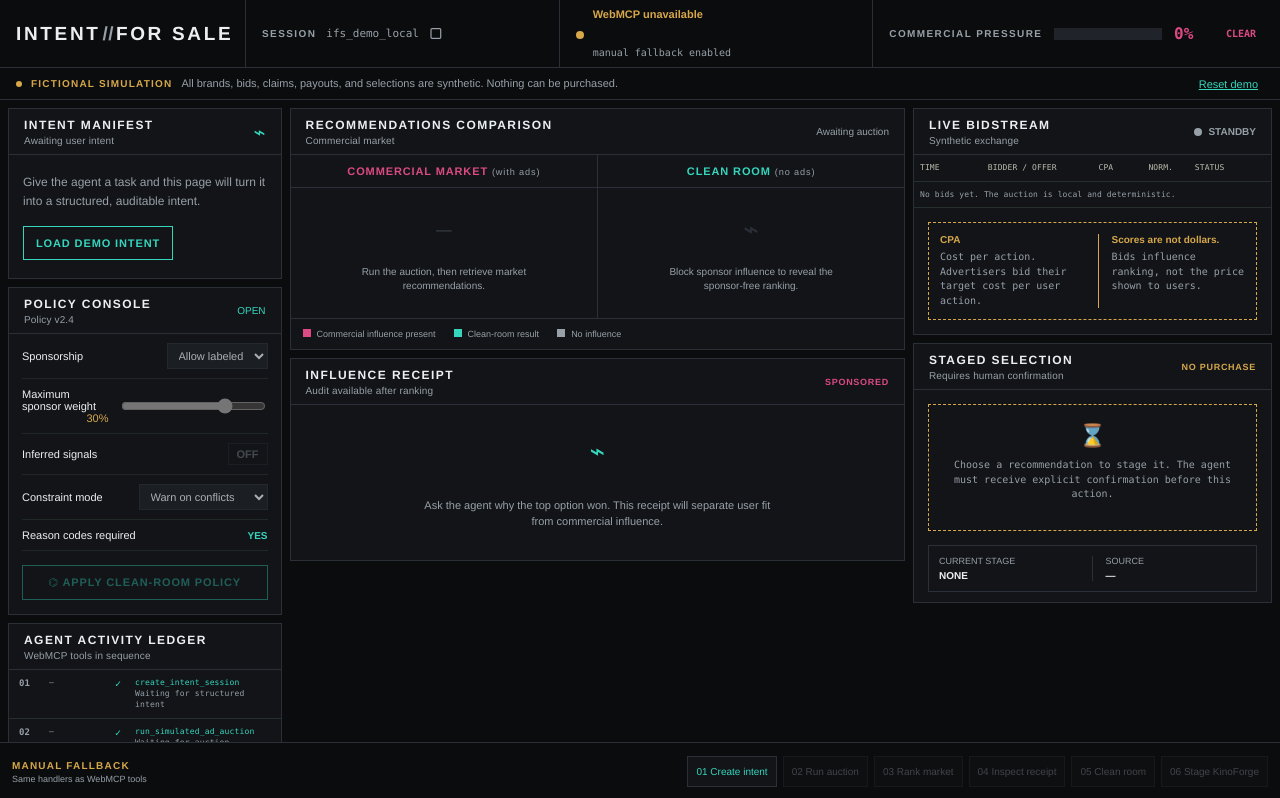
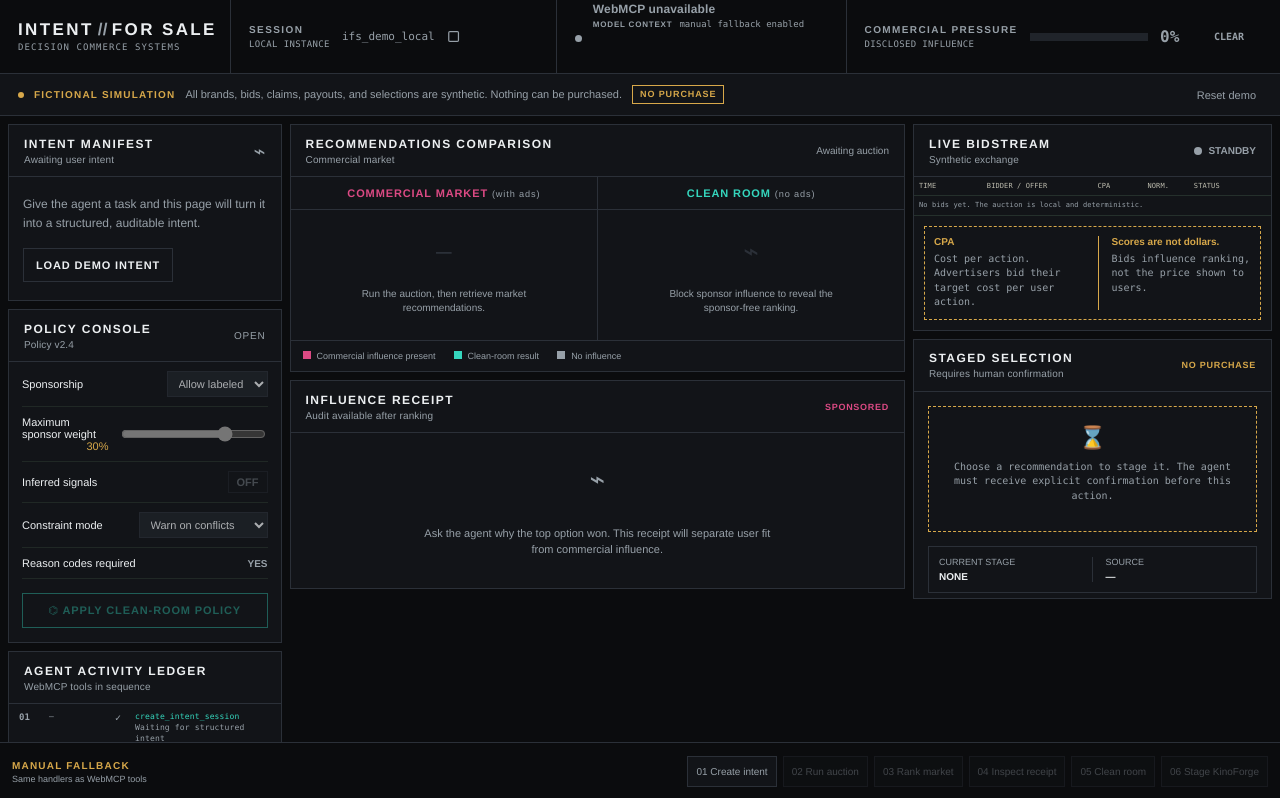
Before and after one commit to Cjbooger/intent-for-sale-webmcp, a React (Vite) app: page / in a window 1280 px wide. Shown: the top 798 px of the page. Built offline with nearby package versions, Linux system fonts and the light colour scheme.

Commit message:
ROT-94 refine institutional shell hierarchy

```diff
--- a/src/App.tsx
+++ b/src/App.tsx
@@ -158,12 +158,12 @@ export function App() {
   return (
     <div className="app-shell">
       <header className="topbar">
-        <div className="brand" aria-label="Intent for Sale"><span>INTENT</span><b>//</b><span>FOR SALE</span></div>
-        <div className="session-chip"><span>SESSION</span><code>{model.sessionId}</code><button className="icon-button" aria-label="Copy session ID" title="Copy session ID" onClick={onCopySession}>{sessionCopied ? "✓" : "▢"}</button></div>
+        <div className="brand" aria-label="Intent for Sale"><span className="brand-name"><span>INTENT</span><b>//</b><span>FOR SALE</span></span><small>DECISION COMMERCE SYSTEMS</small></div>
+        <div className="session-chip"><span><b>SESSION</b><small>LOCAL INSTANCE</small></span><code>{model.sessionId}</code><button className="icon-button" aria-label="Copy session ID" title="Copy session ID" onClick={onCopySession}>{sessionCopied ? "✓" : "▢"}</button></div>
         <WebMCPStatus status={model.webmcp} />
-        <div className="pressure-block" aria-label={`Commercial pressure ${pressure} percent`}><span>COMMERCIAL PRESSURE</span><div className="pressure-track"><i style={{ width: `${pressure}%` }} /></div><strong>{pressure}%</strong><em>{pressure > 0 ? "HIGH" : "CLEAR"}</em></div>
+        <div className={`pressure-block ${pressure > 0 ? "is-pressurized" : "is-clear"}`} aria-label={`Commercial pressure ${pressure} percent`}><span className="pressure-label"><b>COMMERCIAL PRESSURE</b><small>DISCLOSED INFLUENCE</small></span><div className="pressure-track"><i style={{ width: `${pressure}%` }} /></div><strong>{pressure}%</strong><em>{pressure > 0 ? "HIGH" : "CLEAR"}</em></div>
       </header>
-      <div className="notice-bar"><span className="notice-dot" /><strong>FICTIONAL SIMULATION</strong><span>All brands, bids, claims, payouts, and selections are synthetic. Nothing can be purchased.</span><button className="text-button" onClick={onReset}>Reset demo</button></div>
+      <div className="notice-bar" role="note"><span className="notice-dot" /><div className="notice-copy"><strong>FICTIONAL SIMULATION</strong><span>All brands, bids, claims, payouts, and selections are synthetic. Nothing can be purchased.</span></div><b className="notice-guard">NO PURCHASE</b><button className="text-button" onClick={onReset}>Reset demo</button></div>
       <main className="dashboard" aria-label="Intent for Sale market operations console">
         <aside className="left-column"><IntentManifest intent={model.intent} phase={model.phase} signalsEnabled={Boolean(model.intent.allowInferredSignals || model.policy.allowInferredSignals)} onCreate={onCreateIntent} /><PolicyConsole policy={policyView} phase={model.phase} onApply={onApplyCleanRoom} onPolicyChange={(next) => runAction("setRecommendationPolicy", [{ sessionId: model.sessionId, ...next }])} /><ActivityLedger entries={model.ledger} currentPhase={model.phase} /></aside>
         <section className="center-column"><RecommendationBoard offers={model.offers} cleanOffers={model.cleanOffers} phase={model.phase} compared={model.compared} onAudit={onAudit} onStage={(offerId) => setSelectionOfferId(offerId)} /><InfluenceReceipt offer={selectedReceipt} receipt={model.receipt} phase={model.phase} /></section>
--- a/src/components/WebMCPStatus.tsx
+++ b/src/components/WebMCPStatus.tsx
@@ -4,5 +4,6 @@ export function WebMCPStatus({ status }: { status: WebMcpStatus }) {
   const supported = Boolean(status?.supported);
   const registered = Boolean(status?.registered);
   const label = registered ? "WebMCP active" : supported ? "WebMCP available" : "WebMCP unavailable";
-  return <div className={`webmcp-status ${registered ? "is-active" : supported ? "is-available" : "is-off"}`} role="status"><span className="status-led" aria-hidden="true" /><strong>{label}</strong><small>{registered ? `${status.toolsRegistered} tools registered` : status.error ? status.error : supported ? "registration pending" : "manual fallback enabled"}</small></div>;
+  const detail = registered ? `${status.toolsRegistered} tools registered` : status.error ? status.error : supported ? "registration pending" : "manual fallback enabled";
+  return <div className={`webmcp-status ${registered ? "is-active" : supported ? "is-available" : "is-off"}`} role="status" aria-label={`${label}. ${detail}`}><span className="status-led" aria-hidden="true" /><div className="status-copy"><strong>{label}</strong><small><b>MODEL CONTEXT</b>{detail}</small></div></div>;
 }
--- a/src/styles/global.css
+++ b/src/styles/global.css
@@ -331,3 +331,372 @@ input:focus-visible,
 select:focus-visible {
   outline-color: var(--teal);
 }
+
+/* ROT-94 shell pass: reserve color for meaning, not ornament. */
+.topbar {
+  height: 74px;
+  grid-template-columns: 230px minmax(260px, .9fr) minmax(230px, .8fr) minmax(330px, 1.2fr);
+  background: var(--void);
+}
+
+.brand {
+  flex-direction: column;
+  align-items: flex-start;
+  justify-content: center;
+  gap: 5px;
+  padding-inline: 18px;
+  font-family: var(--sans);
+}
+
+.brand-name {
+  display: flex;
+  align-items: center;
+  font: 700 17px/1 var(--sans);
+  letter-spacing: .14em;
+}
+
+.brand-name b {
+  padding-inline: 4px;
+  color: var(--muted);
+  font-weight: 600;
+  letter-spacing: .02em;
+}
+
+.brand > small {
+  color: var(--muted);
+  font: 9px/1 var(--mono);
+  letter-spacing: .12em;
+}
+
+.session-chip {
+  gap: 12px;
+  padding-inline: 18px;
+}
+
+.session-chip > span,
+.pressure-label {
+  display: flex;
+  flex-direction: column;
+  gap: 5px;
+  flex-shrink: 0;
+}
+
+.session-chip > span b,
+.pressure-label b {
+  color: var(--muted);
+  font: 700 10px/1 var(--sans);
+  letter-spacing: .14em;
+}
+
+.session-chip > span small,
+.pressure-label small {
+  color: var(--muted);
+  font: 9px/1 var(--mono);
+  letter-spacing: .04em;
+}
+
+.session-chip code {
+  max-width: 150px;
+}
+
+.icon-button {
+  color: var(--muted);
+  transition: color .2s ease;
+}
+
+.icon-button:hover,
+.icon-button:focus-visible {
+  color: var(--paper);
+}
+
+.webmcp-status {
+  grid-template-columns: 8px minmax(0, 1fr);
+  column-gap: 10px;
+  padding-inline: 18px;
+  font-family: var(--sans);
+}
+
+.webmcp-status .status-led {
+  width: 7px;
+  height: 7px;
+}
+
+.webmcp-status .status-copy {
+  min-width: 0;
+  display: flex;
+  flex-direction: column;
+  gap: 5px;
+}
+
+.webmcp-status strong {
+  font: 600 12px/1 var(--sans);
+  letter-spacing: .01em;
+}
+
+.webmcp-status small {
+  display: flex;
+  gap: 7px;
+  align-items: baseline;
+  overflow: hidden;
+  text-overflow: ellipsis;
+  white-space: nowrap;
+  font: 9px/1 var(--mono);
+}
+
+.webmcp-status small b {
+  flex-shrink: 0;
+  color: var(--muted);
+  font: 700 8px/1 var(--sans);
+  letter-spacing: .1em;
+}
+
+.webmcp-status.is-off {
+  color: var(--muted);
+}
+
+.webmcp-status.is-off .status-led {
+  background: var(--muted);
+}
+
+.pressure-block {
+  grid-template-columns: minmax(135px, auto) minmax(70px, 1fr) 42px 48px;
+  gap: 12px;
+  padding-inline: 18px;
+}
+
+.pressure-block > span {
+  color: inherit;
+}
+
+.pressure-block strong,
+.pressure-block em {
+  color: var(--muted);
+}
+
+.pressure-block.is-pressurized strong,
+.pressure-block.is-pressurized em {
+  color: var(--pink);
+}
+
+.pressure-track {
+  height: 8px;
+}
+
+.notice-bar {
+  min-height: 42px;
+  gap: 10px;
+  padding: 7px 18px;
+  background: var(--carbon);
+}
+
+.notice-copy {
+  display: flex;
+  align-items: baseline;
+  gap: 10px;
+  min-width: 0;
+}
+
+.notice-copy > span {
+  overflow: hidden;
+  text-overflow: ellipsis;
+  white-space: nowrap;
+}
+
+.notice-guard {
+  flex-shrink: 0;
+  padding: 4px 7px;
+  border: 1px solid var(--disclosure-amber);
+  color: var(--disclosure-amber);
+  font: 700 9px/1 var(--sans);
+  letter-spacing: .1em;
+}
+
+.text-button {
+  flex-shrink: 0;
+  color: var(--muted);
+  font-family: var(--sans);
+  text-decoration: none;
+}
+
+.text-button:hover,
+.text-button:focus-visible {
+  color: var(--paper);
+}
+
+.panel {
+  background: var(--surface);
+}
+
+.panel-heading {
+  min-height: 52px;
+  padding-inline: 15px;
+}
+
+.panel-heading h2 {
+  font-size: 12px;
+}
+
+.panel-mark {
+  color: var(--muted);
+}
+
+.header-action,
+.policy-state {
+  color: var(--muted);
+}
+
+.policy-state {
+  font-family: var(--sans);
+  letter-spacing: .08em;
+}
+
+.manifest-foot b,
+.yes-value,
+.ledger-check,
+.bid-normalized,
+.bid-eligible strong {
+  color: var(--muted);
+}
+
+.tag-list li:before {
+  color: var(--muted);
+}
+
+.outline-button,
+.confirm-button {
+  border-color: var(--rule);
+  background: transparent;
+  color: var(--paper);
+}
+
+.outline-button:hover,
+.outline-button:focus-visible,
+.confirm-button:hover,
+.confirm-button:focus-visible {
+  border-color: var(--teal);
+  color: var(--teal);
+}
+
+.toggle.is-on {
+  border-color: var(--rule);
+  background: var(--graphite);
+  color: var(--paper);
+}
+
+.offer-actions button {
+  border-color: transparent;
+  color: var(--muted);
+}
+
+.offer-actions button:hover,
+.offer-actions button:focus-visible {
+  border-color: var(--rule);
+  color: var(--paper);
+}
+
+.rank-reversal {
+  position: relative;
+  border-color: var(--rule);
+  border-left: 3px solid var(--pink);
+  color: var(--paper);
+  background: transparent;
+}
+
+.rank-reversal:after {
+  content: "";
+  width: 28px;
+  height: 1px;
+  position: absolute;
+  right: 12px;
+  top: 50%;
+  background: var(--teal);
+}
+
+.rank-reversal strong {
+  color: var(--pink);
+}
+
+.rank-reversal b {
+  position: relative;
+  z-index: 1;
+  color: var(--teal);
+  background: var(--surface);
+}
+
+.receipt-empty span {
+  color: var(--muted);
+}
+
+.selected-box {
+  border-color: var(--disclosure-amber);
+}
+
+.selected-mark {
+  color: var(--disclosure-amber);
+}
+
+.flow-bar button {
+  color: var(--muted);
+}
+
+.flow-bar button:not(:disabled):hover,
+.flow-bar button:not(:disabled):focus-visible {
+  color: var(--paper);
+}
+
+@media (max-width: 1100px) {
+  .topbar {
+    height: auto;
+    min-height: 74px;
+    grid-template-columns: 225px 1fr 1fr;
+  }
+
+  .pressure-block {
+    grid-template-columns: minmax(150px, auto) minmax(90px, 1fr) 42px 48px;
+  }
+}
+
+@media (max-width: 1300px) and (min-width: 761px) {
+  .bid-table th,
+  .bid-table td {
+    padding: 5px;
+    font-size: 7px;
+  }
+
+  .bidder-cell strong {
+    font-size: 8px;
+  }
+
+  .bidder-cell small,
+  .bid-winner small,
+  .bid-eligible small {
+    font-size: 6px;
+  }
+
+  .bid-callout {
+    margin: 10px;
+    padding: 9px;
+  }
+}
+
+@media (max-width: 760px) {
+  .brand {
+    padding-inline: 16px;
+  }
+
+  .brand-name {
+    font-size: 16px;
+  }
+
+  .notice-copy {
+    display: contents;
+  }
+
+  .notice-copy > span {
+    white-space: normal;
+  }
+
+  .notice-guard {
+    margin-left: 0;
+  }
+}
```
